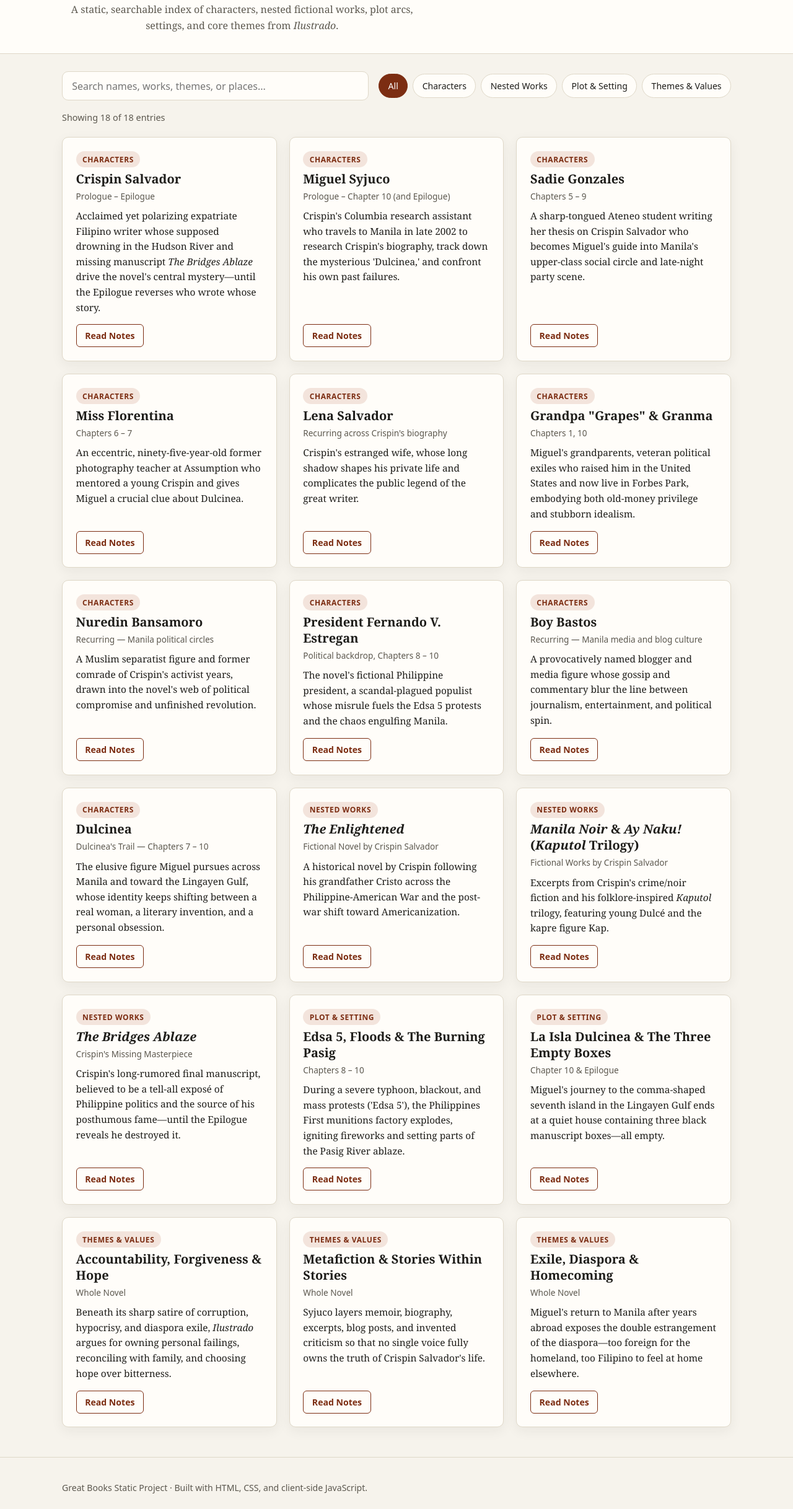
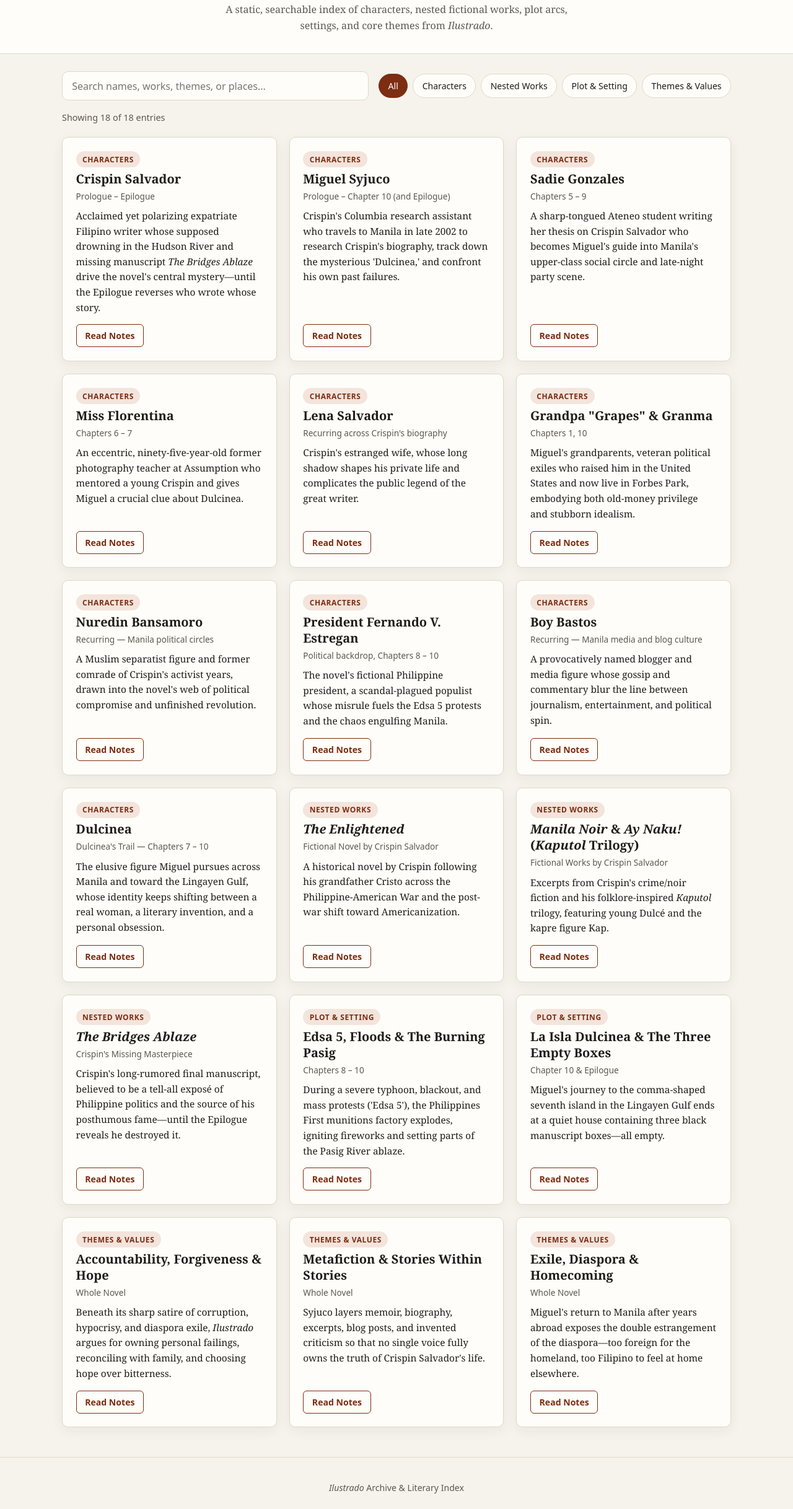
Before and after one commit to Lu1sgt/ilustrado, a plain HTML site: page index.html in a window 1280 px wide. Shown: the part 125-2560 px from the top of the page at 62% size. Drawn offline with Linux system fonts and the light colour scheme.

Commit message:
Center header and footer, match footer text to site title

```diff
--- a/index.html
+++ b/index.html
@@ -53,7 +53,7 @@
   <footer class="site-footer">
     <div class="container">
       <p>
-        Great Books Static Project · Built with HTML, CSS, and client-side JavaScript.
+        <em>Ilustrado</em> Archive &amp; Literary Index
       </p>
     </div>
   </footer>
--- a/styles.css
+++ b/styles.css
@@ -40,6 +40,12 @@ body {
   background: var(--surface);
   border-bottom: 1px solid var(--border);
   padding: 2.5rem 0 2rem;
+  text-align: center;
+}
+
+.site-header .subtitle {
+  margin-left: auto;
+  margin-right: auto;
 }
 
 .eyebrow {
@@ -251,4 +257,5 @@ h1 {
   font-family: system-ui, -apple-system, sans-serif;
   font-size: 0.88rem;
   color: var(--muted);
+  text-align: center;
 }
```
